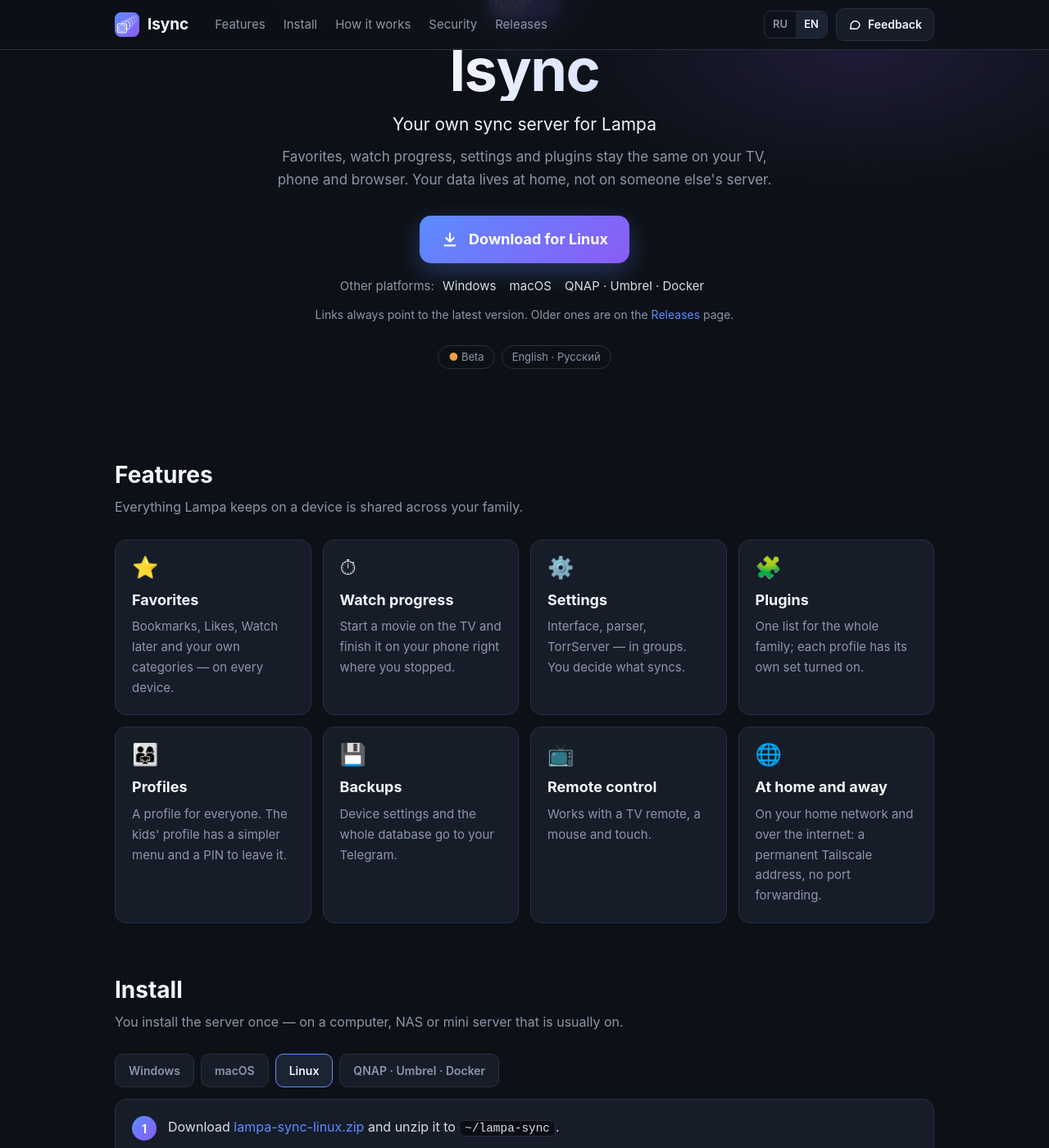
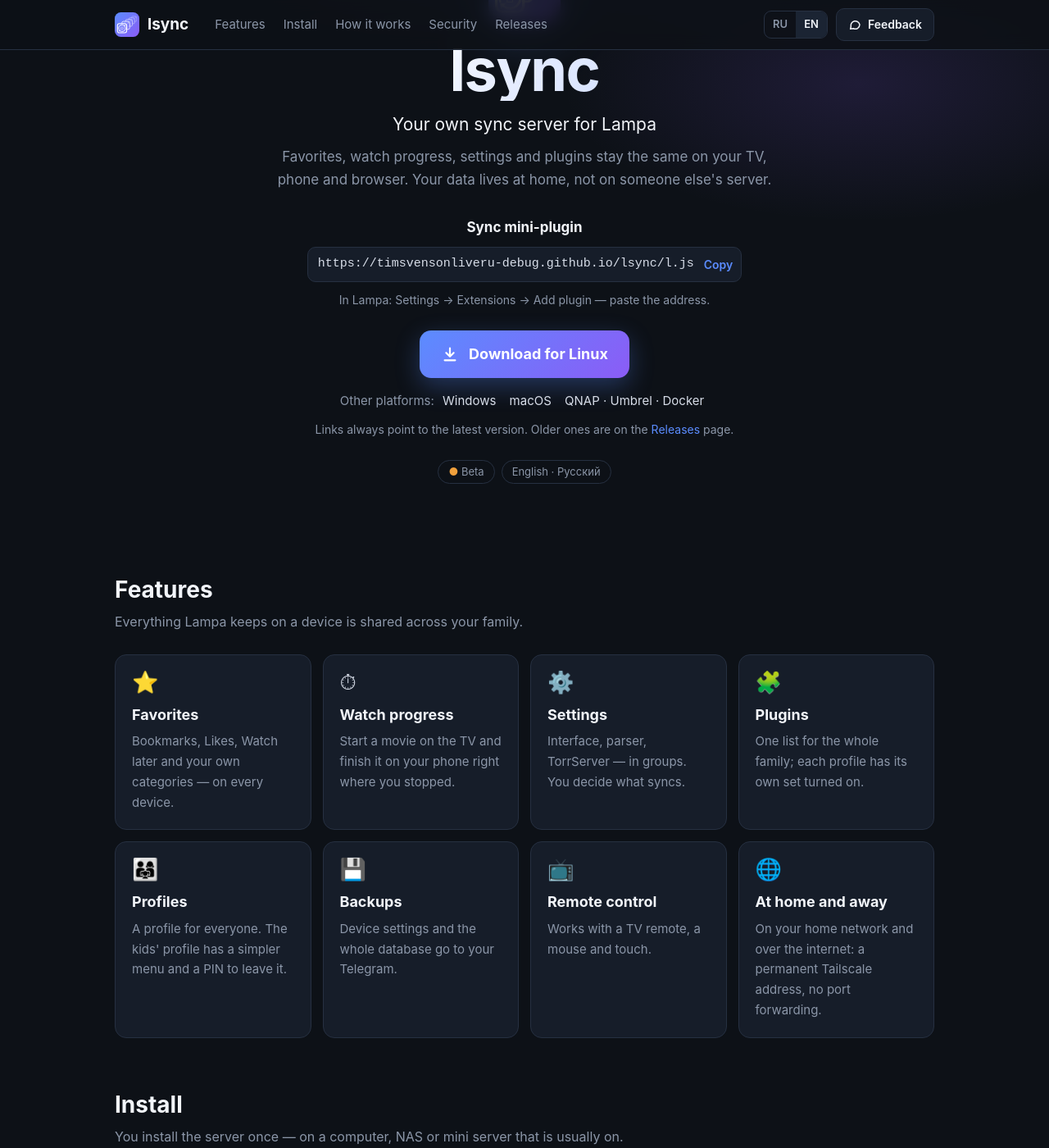
Before and after one commit to timsvensonliveru-debug/lsync, a Jekyll site: the page built from index.html, in a window 1280 px wide and 1400 px high, scrolled down 192 px. Shown: the whole window at 82% size. Built offline with Jekyll 4.4.1, drawn with Linux system fonts in a browser that asks for light colours; comment, search, counter and statistics services are not loaded; some of the changed text lies outside the part shown.

Commit message:
site: sync mini-plugin above the download button, loader → mini-plugin

```diff
--- a/assets/site.css
+++ b/assets/site.css
@@ -134,10 +134,14 @@ h3 { color: var(--head); font-size: 18px; margin: 0 0 6px; }
 .list b { color: var(--head); }
 
 /* версии */
-.loader-card { margin-top: 16px; }
-.loader-card h3 { margin: 0 0 10px; }
-.loader-url { display: flex; gap: 10px; align-items: center; flex-wrap: wrap; margin-bottom: 10px; }
-.loader-url code { font-size: 15px; padding: 6px 10px; word-break: break-all; }
+.mini { margin: 22px auto 26px; max-width: 640px; }
+.mini-title { font-weight: 700; font-size: 17px; color: var(--head); margin-bottom: 10px; }
+.mini-url { display: inline-flex; align-items: center; gap: 12px; max-width: 100%; cursor: pointer; font: inherit;
+  background: var(--card); color: var(--text); border: 1px solid var(--line); border-radius: 10px; padding: 8px 10px 8px 12px; }
+.mini-url:hover { border-color: var(--accent); }
+.mini-url code { background: none; border: 0; padding: 0; font-size: 15px; word-break: break-all; text-align: left; }
+.mini-copy { flex: none; font-weight: 600; font-size: 14px; color: var(--accent); }
+.mini-how { margin-top: 10px; color: var(--muted); font-size: 14px; }
 .rel { background: var(--card); border: 1px solid var(--line); border-radius: var(--radius); padding: 18px 20px; margin-bottom: 12px; }
 .rel-head { display: flex; align-items: baseline; gap: 12px; flex-wrap: wrap; }
 .rel-head h3 { margin: 0; font-size: 20px; }
--- a/assets/site.js
+++ b/assets/site.js
@@ -4,7 +4,7 @@
   var REPO = 'timsvensonliveru-debug/lsync';
   var GH = 'https://github.com/' + REPO;
   var DL = GH + '/releases/latest/download/';
-  var LOADER = 'https://' + REPO.split('/')[0] + '.github.io/lsync/l.js';  // постоянный адрес загрузчика
+  var LOADER = 'https://' + REPO.split('/')[0] + '.github.io/lsync/l.js';  // постоянный адрес мини-плагина
   var FILES = {
     windows: 'lampa-sync-windows.exe',
     macos: 'lampa-sync-macos.zip',
@@ -45,15 +45,15 @@
         'Инструкция — <code>ИНСТРУКЦИЯ.md</code> внутри архива, образ <code>ghcr.io/' + REPO.split('/')[0] + '/lampa-sync</code>.',
       'i.after': '<b>Дальше в Lampa:</b> «Настройки → Расширения → Добавить плагин» и адрес, который показывает ваш сервер. ' +
         'Новое устройство подтверждается в веб-админке сервера, кнопкой в Telegram или сразу — по ссылке-приглашению.',
-      'i.loader.t': 'Адрес плагина для Lampa', 'i.loader.copy': 'Скопировать', 'i.loader.ok': 'Скопировано',
-      'i.loader': 'Постоянный адрес загрузчика lsync: «Настройки → Расширения → Добавить плагин». Адреса сервера в нём нет: ' +
-        'нажмите «Подключить через Telegram» (адрес найдётся в группе семьи) или введите его в «Синхронизация → Адрес ' +
-        'сервера». Без сервера — режим «Только backup»: копия настроек в вашем Telegram.',
+      'mini.t': 'Мини-плагин синхронизации', 'i.loader.copy': 'Скопировать', 'i.loader.ok': 'Скопировано',
+      'mini.how': 'В Lampa: «Настройки → Расширения → Добавить плагин» — вставьте адрес.',
       'i.update': 'Сервер обновляется сам, по ночам, и ставит только версии, подписанные автором.',
       'h.title': 'Как это работает', 'h.sub': 'Lampa на ваших устройствах разговаривает с вашим же сервером — больше ни с кем.',
-      'h.dev.t': 'Телевизор · телефон · браузер', 'h.dev.d': 'Lampa и маленький плагин-загрузчик lsync',
+      'h.dev.t': 'Телевизор · телефон · браузер', 'h.dev.d': 'Lampa и мини-плагин lsync',
       'h.srv.t': 'Ваш домашний сервер', 'h.srv.d': 'Избранное, таймкоды, настройки, плагины. Веб-админка и Telegram-бот',
-      'h.l1': '<b>Загрузчик</b> — маленький плагин для Lampa: входит на ваш сервер и получает от него основную часть, подписанную автором.',
+      'h.l1': '<b>Мини-плагин</b> — маленький плагин для Lampa. Сам по себе он только делает резервную копию настроек и ' +
+        'восстанавливает её через ваш Telegram, а ещё содержит инструкцию по установке своего сервера синхронизации. ' +
+        'С сервером — входит на него и получает основную часть, подписанную автором.',
       'h.l2': '<b>Сервер</b> — ваш. Без него Lampa работает как обычно, а изменения дойдут, когда сервер снова будет доступен.',
       'h.l3': '<b>Telegram</b> — по желанию: бот подтверждает вход новых устройств и раз в сутки присылает копию базы в вашу группу.',
       's.title': 'Безопасность',
@@ -111,15 +111,15 @@
         'Instructions are in <code>INSTRUCTIONS.md</code> inside the archive; image <code>ghcr.io/' + REPO.split('/')[0] + '/lampa-sync</code>.',
       'i.after': '<b>Then in Lampa:</b> Settings → Extensions → Add plugin, and enter the address your server shows. ' +
         'Approve a new device in the server\'s web admin, with a button in Telegram, or instantly with an invite link.',
-      'i.loader.t': 'Plugin address for Lampa', 'i.loader.copy': 'Copy', 'i.loader.ok': 'Copied',
-      'i.loader': 'The permanent address of the lsync loader: Settings → Extensions → Add plugin. It has no server address: ' +
-        'press “Connect via Telegram” (the address is found in your family group) or enter it in Synchronization → ' +
-        'Server address. No server? Use “Backup only” mode: a copy of your settings in your Telegram.',
+      'mini.t': 'Sync mini-plugin', 'i.loader.copy': 'Copy', 'i.loader.ok': 'Copied',
+      'mini.how': 'In Lampa: Settings → Extensions → Add plugin — paste the address.',
       'i.update': 'The server updates itself at night and installs only versions signed by the author.',
       'h.title': 'How it works', 'h.sub': 'Lampa on your devices talks to your own server — and nobody else.',
-      'h.dev.t': 'TV · phone · browser', 'h.dev.d': 'Lampa and the small lsync loader plugin',
+      'h.dev.t': 'TV · phone · browser', 'h.dev.d': 'Lampa and the lsync mini-plugin',
       'h.srv.t': 'Your home server', 'h.srv.d': 'Favorites, watch progress, settings, plugins. Web admin and Telegram bot',
-      'h.l1': '<b>Loader</b> — a small Lampa plugin: it signs in to your server and gets the main part from it, signed by the author.',
+      'h.l1': '<b>Mini-plugin</b> — a small Lampa plugin. On its own it only backs up your settings and restores them ' +
+        'via your Telegram, and it includes instructions for installing your own sync server. With a server, it signs ' +
+        'in to it and gets the main part, signed by the author.',
       'h.l2': '<b>Server</b> — yours. Without it Lampa works as usual, and changes arrive once the server is reachable again.',
       'h.l3': '<b>Telegram</b> — optional: the bot approves new devices and sends a daily database backup to your group.',
       's.title': 'Security',
@@ -342,7 +342,8 @@
     code.textContent = LOADER;
     if (!btn) return;
     btn.addEventListener('click', function () {
-      function done() { btn.textContent = t('i.loader.ok'); setTimeout(function () { btn.textContent = t('i.loader.copy'); }, 1500); }
+      var label = btn.querySelector('.mini-copy') || btn;
+      function done() { label.textContent = t('i.loader.ok'); setTimeout(function () { label.textContent = t('i.loader.copy'); }, 1500); }
       try {
         if (navigator.clipboard && navigator.clipboard.writeText) return navigator.clipboard.writeText(LOADER).then(done, function () {});
       } catch (e) {}
--- a/index.html
+++ b/index.html
@@ -37,6 +37,11 @@ layout: null
       <h1>lsync</h1>
       <p class="lead" data-i18n="hero.lead"></p>
       <p class="sub" data-i18n="hero.sub"></p>
+      <div class="mini">
+        <div class="mini-title" data-i18n="mini.t"></div>
+        <button class="mini-url" id="loader-copy" type="button"><code id="loader-url"></code><span class="mini-copy" data-i18n="i.loader.copy"></span></button>
+        <div class="mini-how" data-i18n="mini.how"></div>
+      </div>
       <div id="dl"></div>
       <div class="badges"><span class="badge" data-i18n-html="badge.beta"></span><span class="badge" data-i18n="badge.lang"></span></div>
     </div>
@@ -74,11 +79,6 @@ layout: null
         <div class="pane" id="pane-macos"><ol class="steps"><li data-i18n-html="i.mac.1"></li><li data-i18n-html="i.unix.2"></li></ol></div>
         <div class="pane" id="pane-linux"><ol class="steps"><li data-i18n-html="i.lin.1"></li><li data-i18n-html="i.unix.2"></li></ol></div>
         <div class="pane" id="pane-nas"><ol class="steps"><li data-i18n-html="i.nas.1"></li><li data-i18n-html="i.nas.2"></li></ol></div>
-      </div>
-      <div class="card loader-card">
-        <h3 data-i18n="i.loader.t"></h3>
-        <div class="loader-url"><code id="loader-url"></code><button class="btn" id="loader-copy" data-i18n="i.loader.copy"></button></div>
-        <p data-i18n-html="i.loader"></p>
       </div>
       <p class="after" data-i18n-html="i.after"></p>
       <p class="muted" data-i18n="i.update"></p>
```
